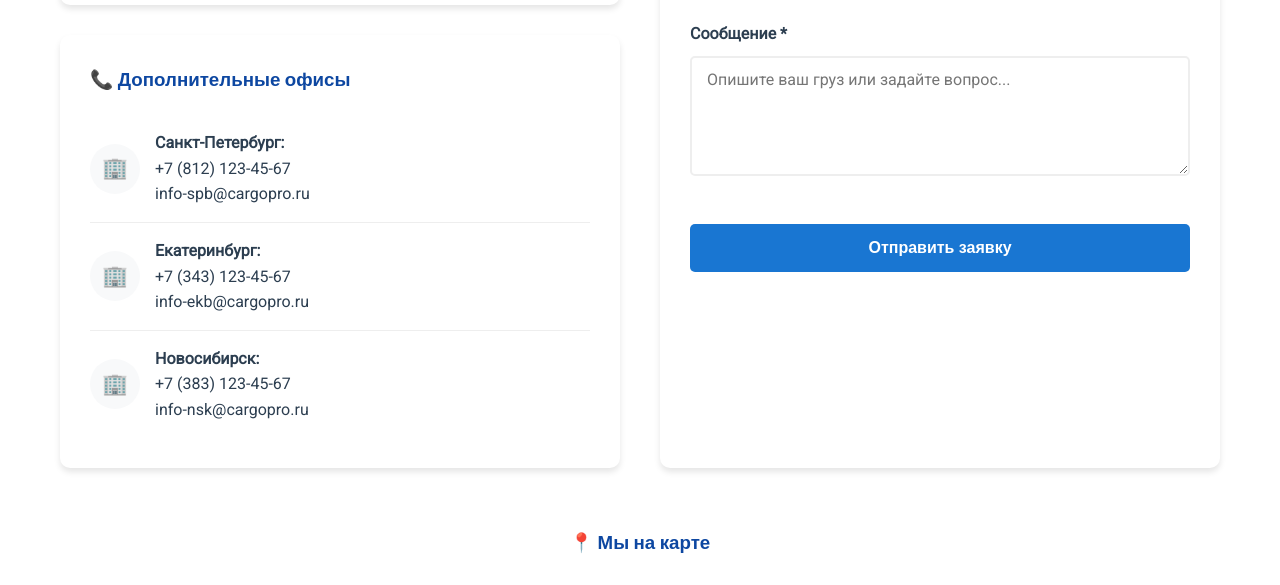
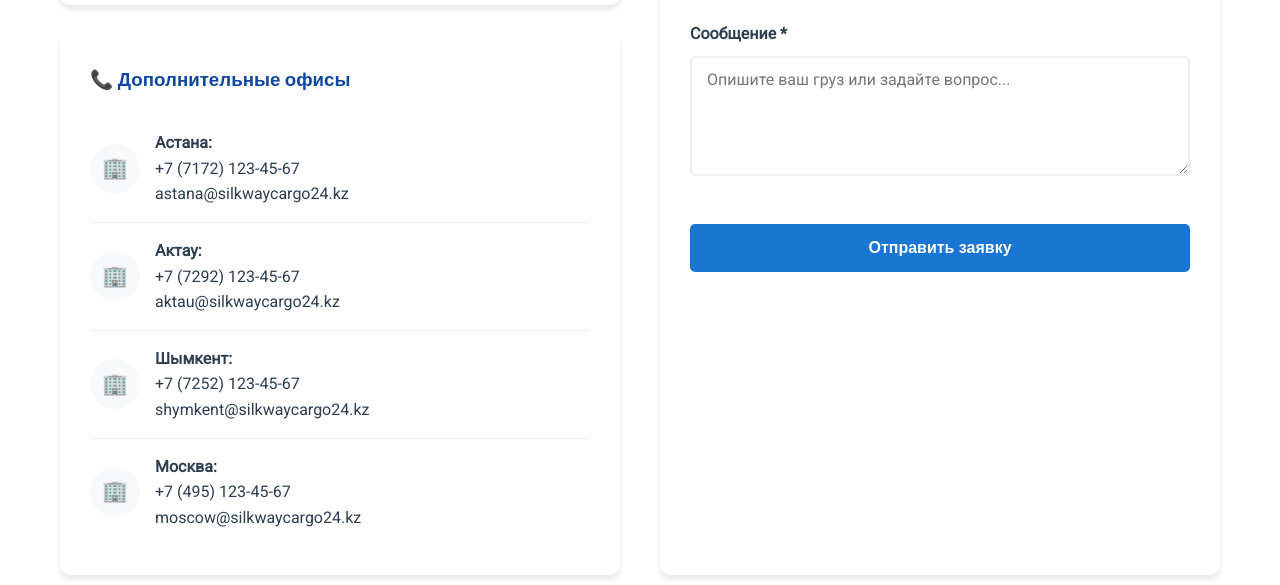
Before and after one commit to Nurdaulet5/My-project, a plain HTML site: page contacts.html in a window 1280 px wide. Shown: the part 900-1485 px from the top of the page. Drawn offline with nearby package versions, Linux system fonts and the light colour scheme; grey boxes are pictures that could not be loaded.

Commit message:
обновил сайт

```diff
--- a/contacts.html
+++ b/contacts.html
@@ -63,8 +63,8 @@
                             <div class="contact-icon">✉️</div>
                             <div>
                                 <strong>Email:</strong><br>
-                                info@movigo.kz<br>
-                                sales@movigo.kz
+                                info@silkwaycargo24.kz<br>
+                                sales@silkwaycargo24.kz
                             </div>
                         </div>
                         <div class="contact-item">
@@ -82,25 +82,33 @@
                         <div class="contact-item">
                             <div class="contact-icon">🏢</div>
                             <div>
-                                <strong>Санкт-Петербург:</strong><br>
-                                +7 (812) 123-45-67<br>
-                                info-spb@cargopro.ru
+                                <strong>Астана:</strong><br>
+                                +7 (7172) 123-45-67<br>
+astana@silkwaycargo24.kz
                             </div>
                         </div>
                         <div class="contact-item">
                             <div class="contact-icon">🏢</div>
                             <div>
-                                <strong>Екатеринбург:</strong><br>
-                                +7 (343) 123-45-67<br>
-                                info-ekb@cargopro.ru
+                                <strong>Актау:</strong><br>
+                                +7 (7292) 123-45-67<br>
+aktau@silkwaycargo24.kz
                             </div>
                         </div>
                         <div class="contact-item">
                             <div class="contact-icon">🏢</div>
                             <div>
-                                <strong>Новосибирск:</strong><br>
-                                +7 (383) 123-45-67<br>
-                                info-nsk@cargopro.ru
+                                <strong>Шымкент:</strong><br>
+                                +7 (7252) 123-45-67<br>
+shymkent@silkwaycargo24.kz
+                            </div>
+                        </div>
+                        <div class="contact-item">
+                            <div class="contact-icon">🏢</div>
+                            <div>
+                                <strong>Москва:</strong><br>
+                                +7 (495) 123-45-67<br>
+moscow@silkwaycargo24.kz
                             </div>
                         </div>
                     </div>
@@ -222,12 +230,12 @@
                     <ul>
                         <li>📍 г. Алматы, ул. Толе би 109б</li>
                         <li>📞 +7 (727) 123-45-67</li>
-                        <li>✉️ info@movigo.kz</li>
+                        <li>✉️ info@silkwaycargo24.kz</li>
                     </ul>
                 </div>
             </div>
             <div class="footer-bottom">
-                <p>© 2024 Silk Way Cargo24. Все права защищены.</p>
+                <p>© 2026 Silk Way Cargo24. Все права защищены.</p>
             </div>
         </div>
     </footer>
```
Also changed, not shown: calculator.html (+2 -2 lines), index.html (+2 -2 lines), services.html (+2 -2 lines), track.html (+2 -2 lines).
